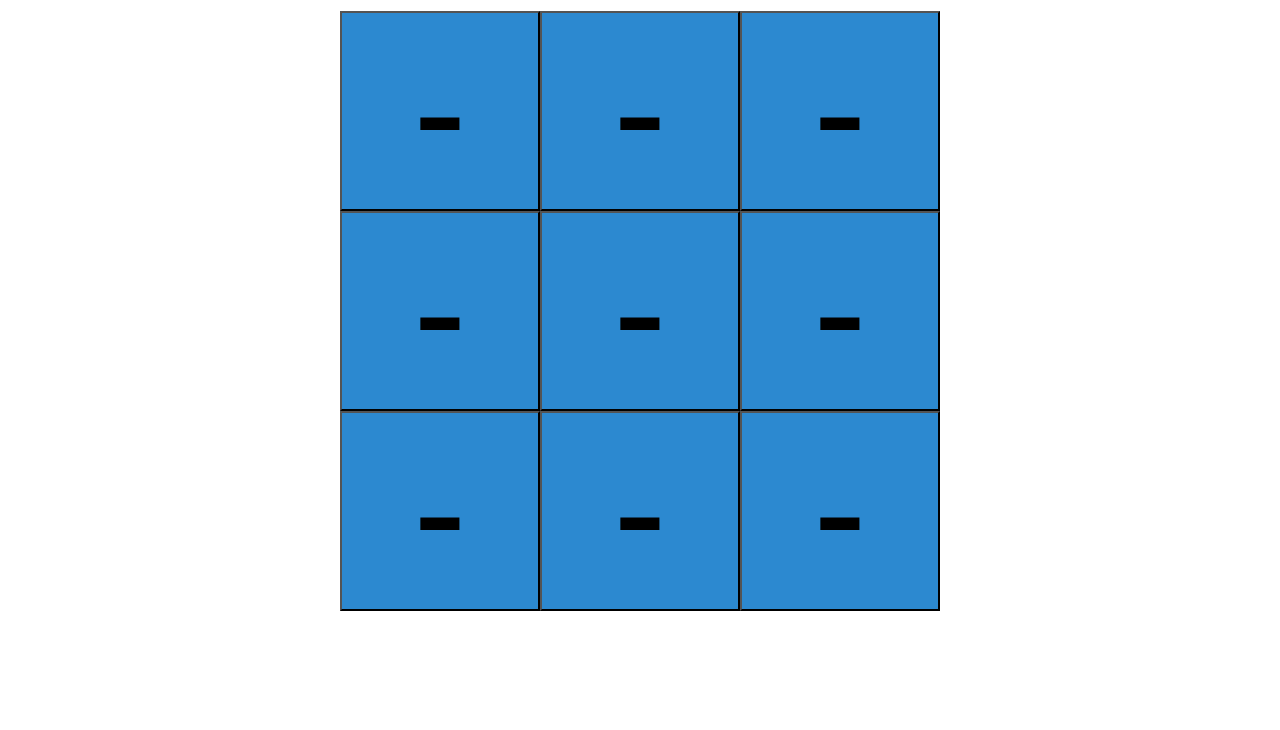
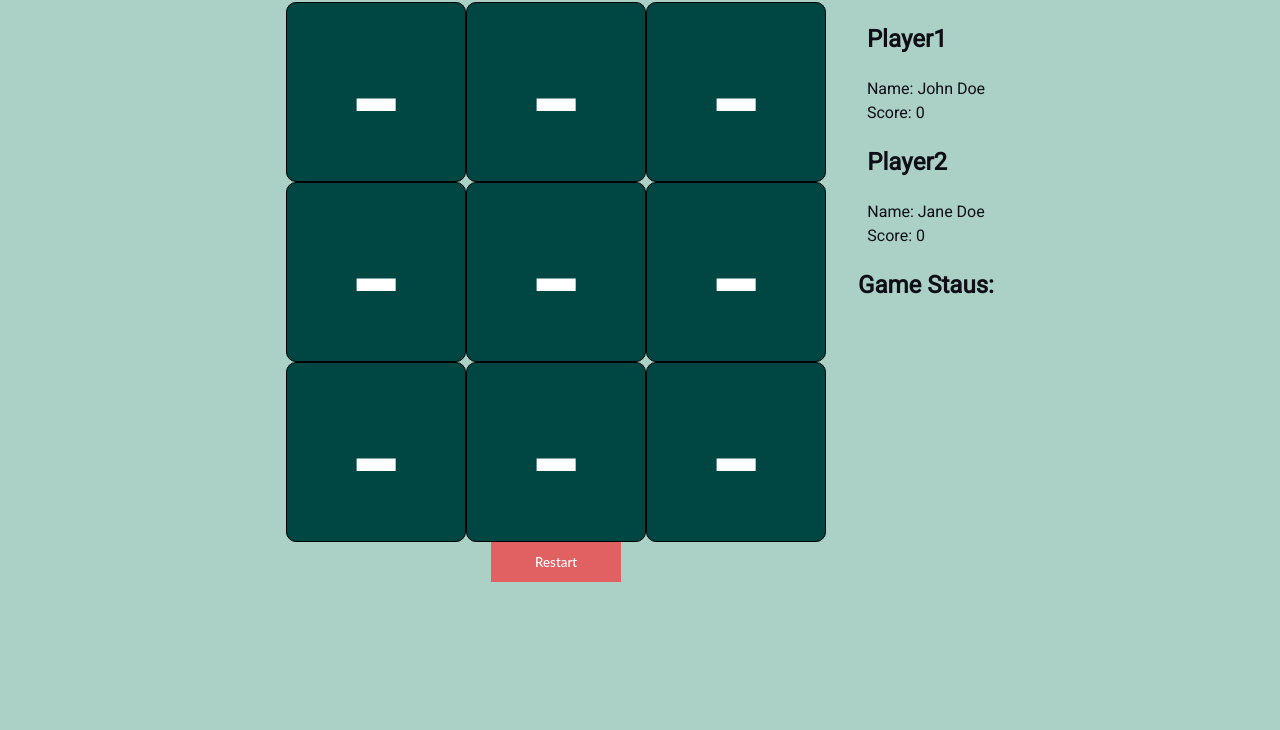
Before and after one commit to hassan-anees/tic-tac-toe, a plain HTML site: page index.html in a window 1280 px wide. Shown: the part 70-800 px from the top of the page. Drawn offline with Linux system fonts and the light colour scheme.

Commit message:
add reset button and css colors

```diff
--- a/index.html
+++ b/index.html
@@ -5,39 +5,45 @@
     <meta http-equiv="X-UA-Compatible" content="IE=edge">
     <meta name="viewport" content="width=device-width, initial-scale=1.0">
     <title>Tic Tac Toe</title>
+    <link href="https://fonts.googleapis.com/css2?family=Heebo&display=swap" rel="stylesheet">
     <link rel="stylesheet" href="./styles.css">
 </head>
 <body>
-    <div class="container">
-        <div>
-            <h1>Tic-Tac-Toe</h1>
+    <div class="navContainer">
+            <div class="logo">
+                Tic-Tac-Toe
+            </div>
+    </div>
+    <div class="wrapper">
+        <div class="game-container">
+            <div class="board-container">
+            </div>
+            <div class="restart-btn">
+                <button class="quoteButton custom-btn btn-1">Restart</button>
+            </div>
         </div>
-        <div class="board-container">
-            <!-- <h3>Board Container</h3>
-            <div class="board-row">
-                <div class="card">X</div>
-                <div class="card"></div>
-                <div class="card"></div>
+        <div class="player-container">
+            <div class="player1">
+                <h2>Player1</h2>
+                <div class="player1-info">
+                    <div class="name">Name:</div>
+                    <div class="score">Score:</div>
+                </div>
             </div>
-            <div class="board-row">
-                <div class="card">X</div>
-                <div class="card"></div>
-                <div class="card"></div>
+            <div class="player2">
+                <h2>Player2</h2>
+                <div class="player2-info">
+                    <div class="name">Name:</div>
+                    <div class="score">Score:</div>
+                </div>
             </div>
-            <div class="board-row">
-                <div class="card">X</div>
-                <div class="card"></div>
-                <div class="card"></div>
-            </div> -->
-            <!-- <div class="board-row">
-                <div class="card"></div>
+            <div class="">
+                <h2>Game Staus:</h2>
+                <h2 class="game-status"></h2>
             </div>
-            <div class="board-row">
-                <div class="card"></div>
-            </div> -->
         </div>
+    </div>
 
-    </div>
     <script src="./script.js"></script>
 </body>
 </html>
--- a/script.js
+++ b/script.js
@@ -5,9 +5,17 @@ const playerFactory = (name) => {
     // this is the games won
     let score = 0;
     const getName = () => name;
+    const getScore = () => score;
     const getPlayerNumber = () => playerNumber;
     const sayHello = () => console.log("hello " + name);
-    return { getName, getPlayerNumber, sayHello };
+    const updateScore = () => {
+        score += 1;
+    };
+
+    const getPlayerInfo = () => {
+        return `name: ${name}\nscore: ${score}`;
+    };
+    return { getName, getPlayerNumber, sayHello, updateScore, getPlayerInfo, getScore };
 };
 
 // This will handle the logic of the gameboard and updating it
@@ -18,8 +26,12 @@ const playerFactory = (name) => {
 // every time a click is done, we want to check the state of the game, to determine if it is finished
 const gameBoardModule = (() => {
     const docBoard = document.getElementsByClassName("board-container");
-    const player1 = playerFactory("Jojo");
-    const player2 = playerFactory("Dio");
+    const player1 = playerFactory("John Doe");
+    const player2 = playerFactory("Jane Doe");
+    let p1Name = document.querySelector(".player1-info .name");
+    let p1Score = document.querySelector(".player1-info .score");
+    let p2Name = document.querySelector(".player2-info .name");
+    let p2Score = document.querySelector(".player2-info .score");
     let winCond = false;
 
     let player1Turn = true;
@@ -37,7 +49,7 @@ const gameBoardModule = (() => {
     };
 
     const checkIfThreeSame = (array) => {
-        // hmm.. Can;t you do a spread operator here instead?
+        // hmm can also do the spread operator
         let a = array[0];
         let b = array[1];
         let c = array[2];
@@ -79,11 +91,33 @@ const gameBoardModule = (() => {
             });
         });
 
+        // Win condition
         if (winCond) {
-            alert("you won");
-            displayBoard.resetBoard();
+            console.log(player1Turn);
+            let gameStatusEl = document.querySelector(".game-status");
+            // alert("you won");
+            console.log("You won!!!!");
+            // displayBoard.resetBoard();
+            if (player1Turn) {
+                gameStatusEl.innerHTML = "Player 1 WON";
+                player1.updateScore();
+                p1Score.innerHTML = `Score: ${player1.getScore()}`;
+                console.log(player1.getScore());
+                displayBoard.disableBoard(true);
+            } else {
+                gameStatusEl.innerHTML = "Player 2 WON";
+                player2.updateScore();
+                // gets all the button elements
+                p2Score.innerHTML = `Score: ${player2.getScore()}`;
+                console.log(player2.getScore());
+                displayBoard.disableBoard(true);
+            }
         }
-        if (sum == 9) alert("draw");
+        // Draw Condition
+        if (sum == 9 && !winCond) {
+            let gameStatusEl = document.querySelector(".game-status");
+            gameStatusEl.innerHTML = "Draw";
+        }
     };
 
     const inputElement = (event) => {
@@ -105,20 +139,17 @@ const gameBoardModule = (() => {
                 if (player1Turn) {
                     board[i][j] = "X";
                     currentBtn.innerHTML = "X";
-                    // console.log("random text");
-                    // console.log(player1.getName());
+                    checkGameState(i, j);
                     player1Turn = false;
                     console.log(board);
                 } else {
                     board[i][j] = "O";
                     currentBtn.innerHTML = "O";
-                    // console.log("random text2");
-                    // console.log(player2.getName());
+                    checkGameState(i, j);
                     player1Turn = true;
                     console.log(board);
                 }
                 // we want to check state of game every time there is an input
-                checkGameState(i, j);
             }
         }
     };
@@ -126,14 +157,23 @@ const gameBoardModule = (() => {
     document.addEventListener("DOMContentLoaded", () => {
         // Here there should be some event listeners to see if button is clicked
         // ORRR listener on the div ORRR do a querry selector all, and make an array ??
-        let btnEl = document.querySelector("button");
+
+        // let btnEl = document.querySelector("button");
         // btnEl.addEventListener("click", printHello);
+        //// displaying player info
+        p1Name.innerHTML = `Name: ${player1.getName()}`;
+        p1Score.innerHTML = `Score: ${player1.getScore()}`;
+        p2Name.innerHTML = `Name: ${player2.getName()}`;
+        p2Score.innerHTML = `Score: ${player2.getScore()}`;
 
         // gets all the button elements
         document.querySelectorAll("button").forEach((elemet) => {
             // elemet.addEventListener("click", printHello);
             elemet.addEventListener("click", inputElement);
         });
+
+        let restartBtnEl = document.querySelector(".restart-btn");
+        restartBtnEl.addEventListener("click", displayBoard.resetBoard);
     });
 
     return {
@@ -145,6 +185,18 @@ const displayBoard = (() => {
     // We can get the values for the array itself in here and then take that data
     const consoleBoardValues = () => {
         console.log(gameBoardModule.boardObject());
+    };
+
+    const disableBoard = (isDisabled) => {
+        document.querySelectorAll(".board-container button").forEach((elemet) => {
+            console.log("IN DISABLE" + isDisabled);
+            // elemet.addEventListener("click", printHello);
+            if (isDisabled) {
+                elemet.disabled = true;
+            } else {
+                elemet.disabled = false;
+            }
+        });
     };
 
     const iterate = () => {
@@ -181,6 +233,7 @@ const displayBoard = (() => {
                 gameBoardModule.boardObject()[i][j] = "-";
             });
         });
+        disableBoard(false);
         console.log(gameBoardModule.boardObject());
     };
 
@@ -188,6 +241,7 @@ const displayBoard = (() => {
         consoleBoardValues,
         iterate,
         resetBoard,
+        disableBoard,
     };
 })();
 
--- a/styles.css
+++ b/styles.css
@@ -1,31 +1,54 @@
 html,
 body {
     margin: 0;
-    font-family: Verdana, Geneva, Tahoma, sans-serif;
+    background-color: #abd1c6;
+    padding: 0;
+    font-family: "Heebo", sans-serif;
+    width: 100%;
+    height: 100%;
+    color: #0f0e17;
 }
 
-.container {
+.navContainer {
+    display: flex;
+    padding-left: 1em;
+    justify-content: space-between;
+    position: sticky;
+    background-color: #004643;
+    min-height: 7vh;
+    z-index: 100;
+    top: 0;
+    bottom: 0;
+    box-shadow: 0px 5px 8px -9px rgba(0, 0, 0, 0.75);
+    justify-content: center;
+    align-items: center;
+}
+
+.logo {
+    font-weight: bold;
+    font-size: 36px;
+    color: #fffffe;
+    font-family: "Lato", sans-serif;
+}
+
+.wrapper {
+    display: flex;
+    justify-content: center;
+    /* align-items: center; */
+}
+
+.game-container {
+    padding: 1em;
     display: flex;
     align-items: center;
     flex-direction: column;
 }
 
-button {
-    /* font-size: 10em; */
-    /* height: 20em;
-    width: 20em; */
-}
-
-.card {
+.player-container {
+    padding: 1em;
     display: flex;
-    font-size: 10em;
-    justify-content: center;
     align-items: center;
-    height: 200px;
-    width: 200px;
-    background-color: rgb(44, 137, 208);
-    margin: 10px;
-    box-shadow: 10px 10px 5px 0px rgba(249, 233, 233, 0.75);
+    flex-direction: column;
 }
 
 .board-row {
@@ -37,9 +60,33 @@ button {
     font-size: 10em;
     justify-content: center;
     align-items: center;
-    height: 200px;
-    width: 200px;
-    background-color: rgb(44, 137, 208);
-    /* margin: 10px; */
-    /* padding: 10px; */
+    height: 180px;
+    width: 180px;
+    background-color: #004643;
+    border-radius: 10px;
+    color: white;
+    border: 1px solid #000;
 }
+.custom-btn {
+    width: 130px;
+    height: 40px;
+    padding: 10px 25px;
+    border: 0px solid #000;
+    font-family: "Lato", sans-serif;
+    font-weight: 500;
+    background: transparent;
+    cursor: pointer;
+    transition: all 0.3s ease;
+    position: relative;
+    display: inline-block;
+}
+
+/* 1 */
+.btn-1 {
+    transition: all 0.3s ease;
+    background-color: #e16162;
+    color: white;
+}
+.btn-1:hover {
+    box-shadow: 2px 2px 0px 0px #b0b3b1;
+}
```
Also changed, not shown: 1 other file.
